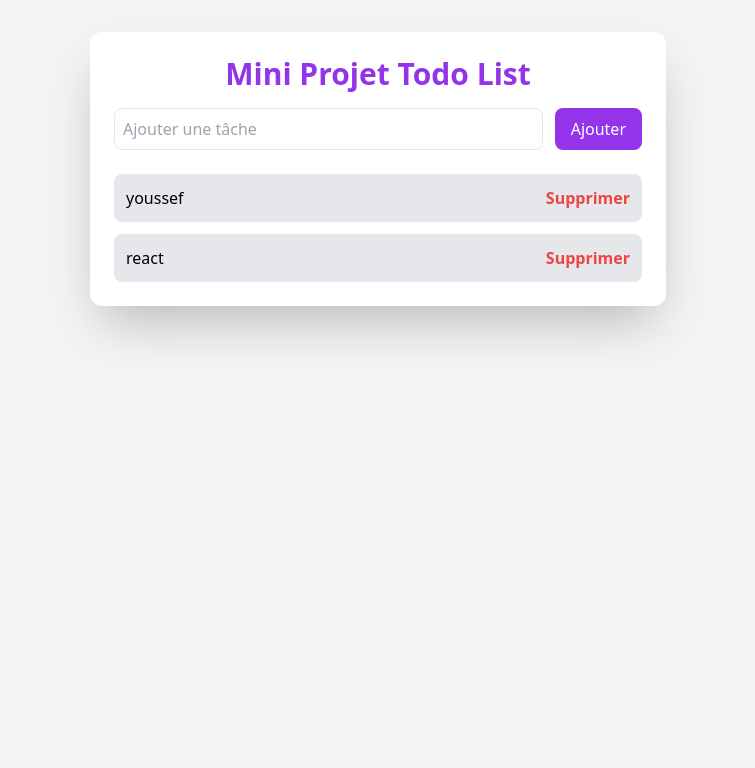
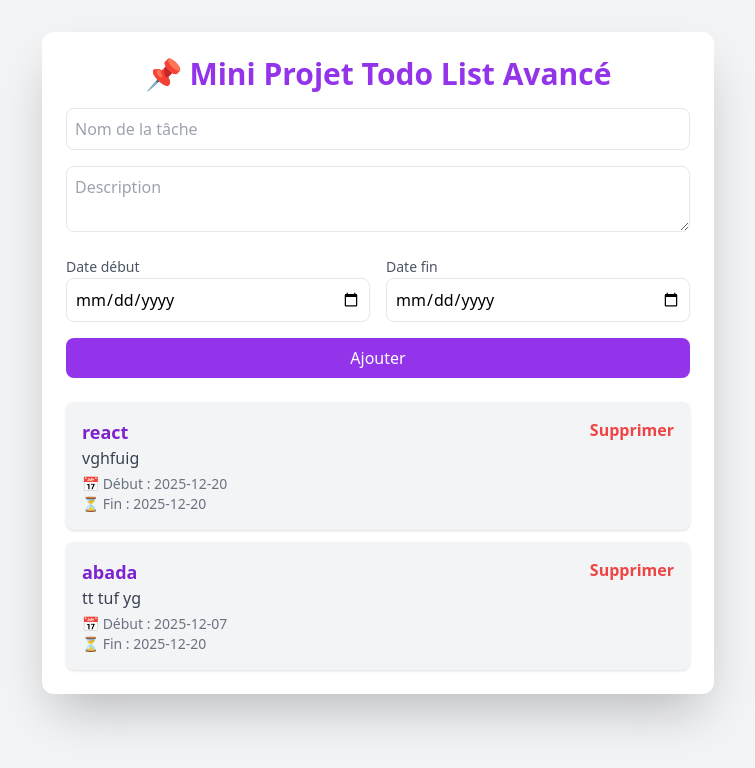
Before and after one commit to AZIZABADA10/mini_projet, a PHP site: page / in a window 1280 px wide. Shown: the top 768 px of the page, without its empty margins (262-1017 px from the left). Run offline with PHP 8.4, Linux system fonts and the light colour scheme; some libraries are stand-ins or nearby versions.

Commit message:
modifiction rt l'ajoute de discription et la date début et date fin

```diff
--- a/index.php
+++ b/index.php
@@ -9,10 +9,21 @@ if (file_exists($file)) {
 }
 
 // Ajouter une tâche
-if (isset($_POST['task']) && !empty($_POST['task'])) {
-    $tasks[] = ["text" => $_POST['task']];
+if (
+    isset($_POST['task']) && !empty($_POST['task']) &&
+    isset($_POST['description']) && !empty($_POST['description']) &&
+    isset($_POST['date_debut']) && isset($_POST['date_fin'])
+) {
+    $tasks[] = [
+        "text" => $_POST['task'],
+        "description" => $_POST['description'],
+        "date_debut" => $_POST['date_debut'],
+        "date_fin" => $_POST['date_fin']
+    ];
+
     file_put_contents($file, json_encode($tasks));
     header("Location: index.php");
+    exit;
 }
 
 // Supprimer une tâche
@@ -22,9 +33,9 @@ if (isset($_GET['delete'])) {
     $tasks = array_values($tasks);
     file_put_contents($file, json_encode($tasks));
     header("Location: index.php");
+    exit;
 }
 ?>
-
 <!DOCTYPE html>
 <html lang="fr">
 <head>
@@ -34,23 +45,45 @@ if (isset($_GET['delete'])) {
 </head>
 <body class="bg-gray-100 min-h-screen p-8">
 
-    <div class="max-w-xl mx-auto bg-white shadow-2xl p-6 rounded-xl">
-        <h1 class="text-3xl font-bold text-purple-600 mb-4 text-center"> Mini Projet Todo List</h1>
+<div class="max-w-2xl mx-auto bg-white shadow-2xl p-6 rounded-xl">
+<h1 class="text-3xl font-bold text-purple-600 mb-4 text-center">📌 Mini Projet Todo List Avancé</h1>
 
-        <form method="POST" class="flex gap-3 mb-6">
-            <input name="task" type="text" placeholder="Ajouter une tâche" class="flex-1 p-2 border rounded-lg" required>
-            <button class="bg-purple-600 text-white px-4 py-2 rounded-lg">Ajouter</button>
+<form method="POST" class="space-y-4 mb-6">
+
+    <input name="task" type="text" placeholder="Nom de la tâche" class="w-full p-2 border rounded-lg" required>
+
+    <textarea name="description" placeholder="Description" class="w-full p-2 border rounded-lg" required></textarea>
+
+    <div class="grid grid-cols-2 gap-4">
+        <div>
+            <label class="text-sm text-gray-600">Date début</label>
+            <input type="date" name="date_debut" class="w-full p-2 border rounded-lg" required>
+        </div>
+        <div>
+            <label class="text-sm text-gray-600">Date fin</label>
+            <input type="date" name="date_fin" class="w-full p-2 border rounded-lg" required>
+        </div>
+    </div>
+
+    <button class="bg-purple-600 text-white px-4 py-2 rounded-lg w-full">Ajouter</button>
 </form>
 
 <ul class="space-y-3">
 <?php foreach ($tasks as $index => $t): ?>
-                <li class="flex justify-between items-center bg-gray-200 p-3 rounded-lg">
-                    <span><?= htmlspecialchars($t['text']) ?></span>
+    <li class="bg-gray-100 p-4 rounded-lg shadow flex justify-between items-start">
+        <div>
+            <h2 class="font-bold text-lg text-purple-700"><?= htmlspecialchars($t['text']) ?></h2>
+            <p class="text-gray-700"><?= htmlspecialchars($t['description']) ?></p>
+            <p class="text-sm text-gray-500 mt-1">📅 Début : <?= $t['date_debut'] ?></p>
+            <p class="text-sm text-gray-500">⏳ Fin : <?= $t['date_fin'] ?></p>
+        </div>
+
         <a href="?delete=<?= $index ?>" class="text-red-500 font-bold">Supprimer</a>
     </li>
 <?php endforeach; ?>
 </ul>
 </div>
+
 <script>
 const links = document.querySelectorAll('a[href*="delete"]');
 links.forEach(link => {
@@ -61,5 +94,6 @@ if (isset($_GET['delete'])) {
     });
 });
 </script>
+
 </body>
 </html>
--- a/tasks.json
+++ b/tasks.json
@@ -1 +1 @@
-[{"text":"youssef"},{"text":"react"}]
+[{"text":"react","description":"vghfuig","date_debut":"2025-12-20","date_fin":"2025-12-20"},{"text":"abada","description":"tt tuf yg","date_debut":"2025-12-07","date_fin":"2025-12-20"}]
```
Lines whose indentation alone changed are shown as unchanged.
